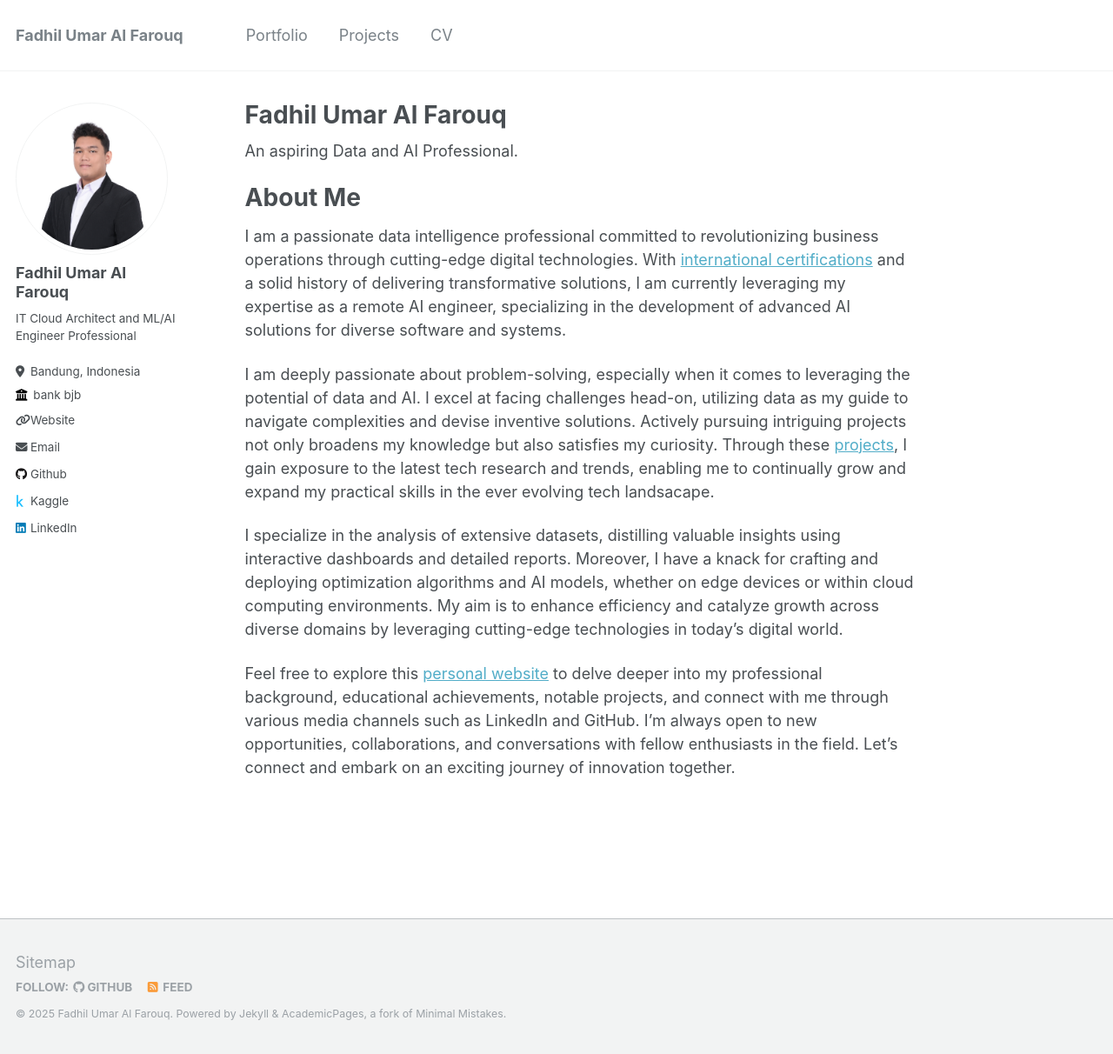
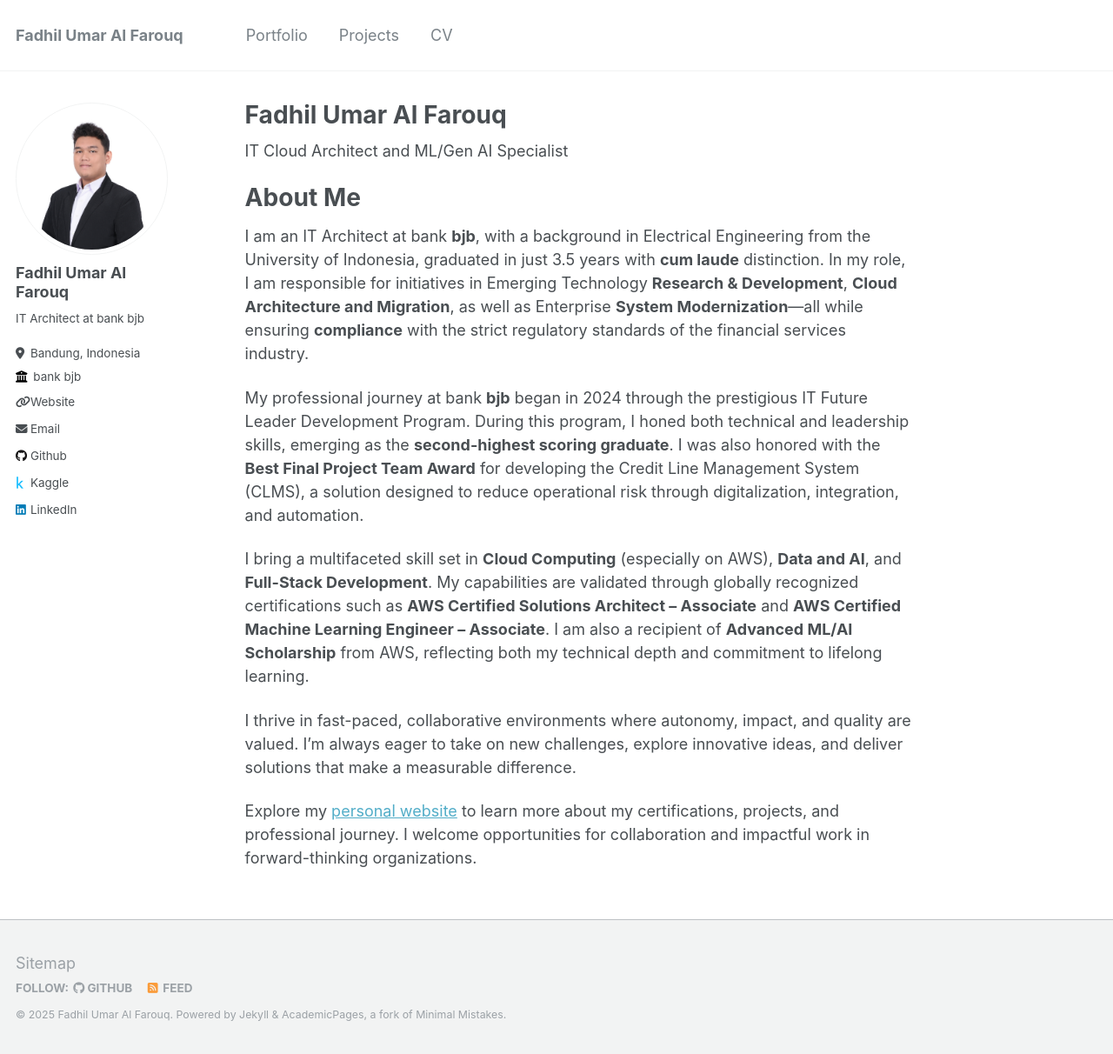
Before and after one commit to Alfadhils/Alfadhils.github.io, a Jekyll site: the page built from _pages/about.md, in a window 1280 px wide and 1212 px high. Shown: the whole window at 87% size. Built offline with Jekyll 4.4.1, drawn with Linux system fonts in a browser that asks for light colours.

Commit message:
update profile description and about section to reflect current role and expertise

```diff
--- a/_config.yml
+++ b/_config.yml
@@ -11,7 +11,7 @@ locale                   : "en-US"
 title                    : "Fadhil Umar Al Farouq"
 title_separator          : "-"
 name                     : &name "Fadhil Umar Al Farouq"
-description              : &description "IT Cloud Architect and ML/AI Engineer Professional"
+description              : &description "IT Architect at bank bjb"
 url                      : https://alfadhils.github.io # the base hostname & protocol for your site e.g. "https://mmistakes.github.io"
 baseurl                  : "" # the subpath of your site, e.g. "/blog"
 repository               : "alfadhils/alfadhils.github.io"
@@ -24,7 +24,7 @@ author:
   avatar           : "fadhil_profile.jpg"
   name             : "Fadhil Umar Al Farouq"
   pronouns         : # example: "she/her"
-  bio              : "IT Cloud Architect and ML/AI Engineer Professional"
+  bio              : "IT Architect at bank bjb"
   location         : "Bandung, Indonesia"
   employer         : "bank bjb"
   uri              : "https://alfadhils.github.io"
--- a/_pages/about.md
+++ b/_pages/about.md
@@ -7,14 +7,17 @@ redirect_from:
   - /about.html
 ---
 
-An aspiring Data and AI Professional.
+IT Cloud Architect and ML/Gen AI Specialist
 
 About Me
-======
-I am a passionate data intelligence professional committed to revolutionizing business operations through cutting-edge digital technologies. With [international certifications](https://alfadhils.github.io/portfolio/) and a solid history of delivering transformative solutions, I am currently leveraging my expertise as a remote AI engineer, specializing in the development of advanced AI solutions for diverse software and systems.
+===
 
-I am deeply passionate about problem-solving, especially when it comes to leveraging the potential of data and AI. I excel at facing challenges head-on, utilizing data as my guide to navigate complexities and devise inventive solutions. Actively pursuing intriguing projects not only broadens my knowledge but also satisfies my curiosity. Through these [projects](https://alfadhils.github.io/year-archive/), I gain exposure to the latest tech research and trends, enabling me to continually grow and expand my practical skills in the ever evolving tech landsacape.
+I am an IT Architect at bank **bjb**, with a background in Electrical Engineering from the University of Indonesia, graduated in just 3.5 years with **cum laude** distinction. In my role, I am responsible for initiatives in Emerging Technology **Research & Development**, **Cloud Architecture and Migration**, as well as Enterprise **System Modernization**—all while ensuring **compliance** with the strict regulatory standards of the financial services industry.
 
-I specialize in the analysis of extensive datasets, distilling valuable insights using interactive dashboards and detailed reports. Moreover, I have a knack for crafting and deploying optimization algorithms and AI models, whether on edge devices or within cloud computing environments. My aim is to enhance efficiency and catalyze growth across diverse domains by leveraging cutting-edge technologies in today's digital world.
+My professional journey at bank **bjb** began in 2024 through the prestigious IT Future Leader Development Program. During this program, I honed both technical and leadership skills, emerging as the **second-highest scoring graduate**. I was also honored with the **Best Final Project Team Award** for developing the Credit Line Management System (CLMS), a solution designed to reduce operational risk through digitalization, integration, and automation.
 
-Feel free to explore this [personal website](https://alfadhils.github.io/) to delve deeper into my professional background, educational achievements, notable projects, and connect with me through various media channels such as LinkedIn and GitHub. I'm always open to new opportunities, collaborations, and conversations with fellow enthusiasts in the field. Let's connect and embark on an exciting journey of innovation together.
+I bring a multifaceted skill set in **Cloud Computing** (especially on AWS), **Data and AI**, and **Full-Stack Development**. My capabilities are validated through globally recognized certifications such as **AWS Certified Solutions Architect – Associate** and **AWS Certified Machine Learning Engineer – Associate**. I am also a recipient of **Advanced ML/AI Scholarship** from AWS, reflecting both my technical depth and commitment to lifelong learning.
+
+I thrive in fast-paced, collaborative environments where autonomy, impact, and quality are valued. I’m always eager to take on new challenges, explore innovative ideas, and deliver solutions that make a measurable difference.
+
+Explore my [personal website](https://alfadhils.github.io/) to learn more about my certifications, projects, and professional journey. I welcome opportunities for collaboration and impactful work in forward-thinking organizations.
```
